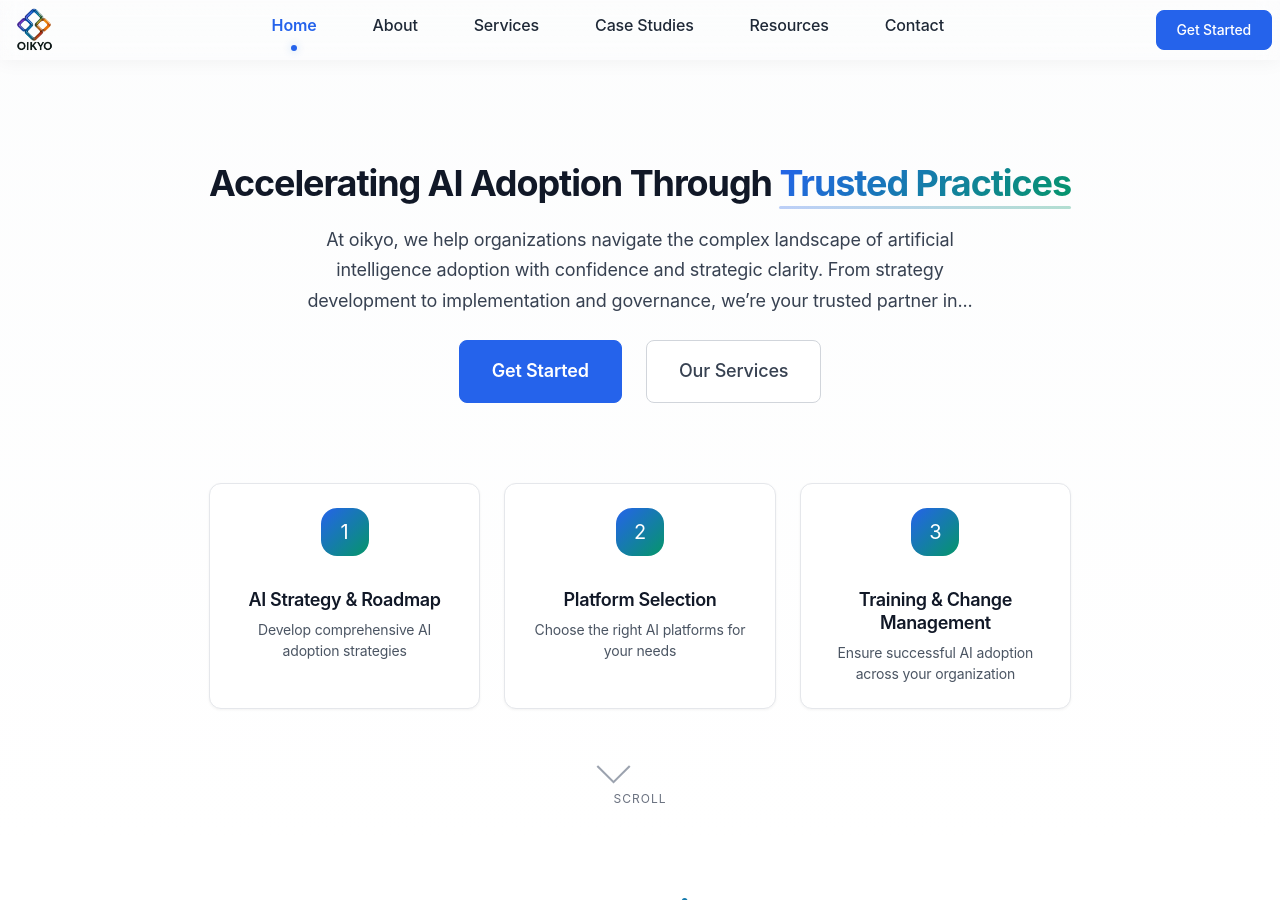
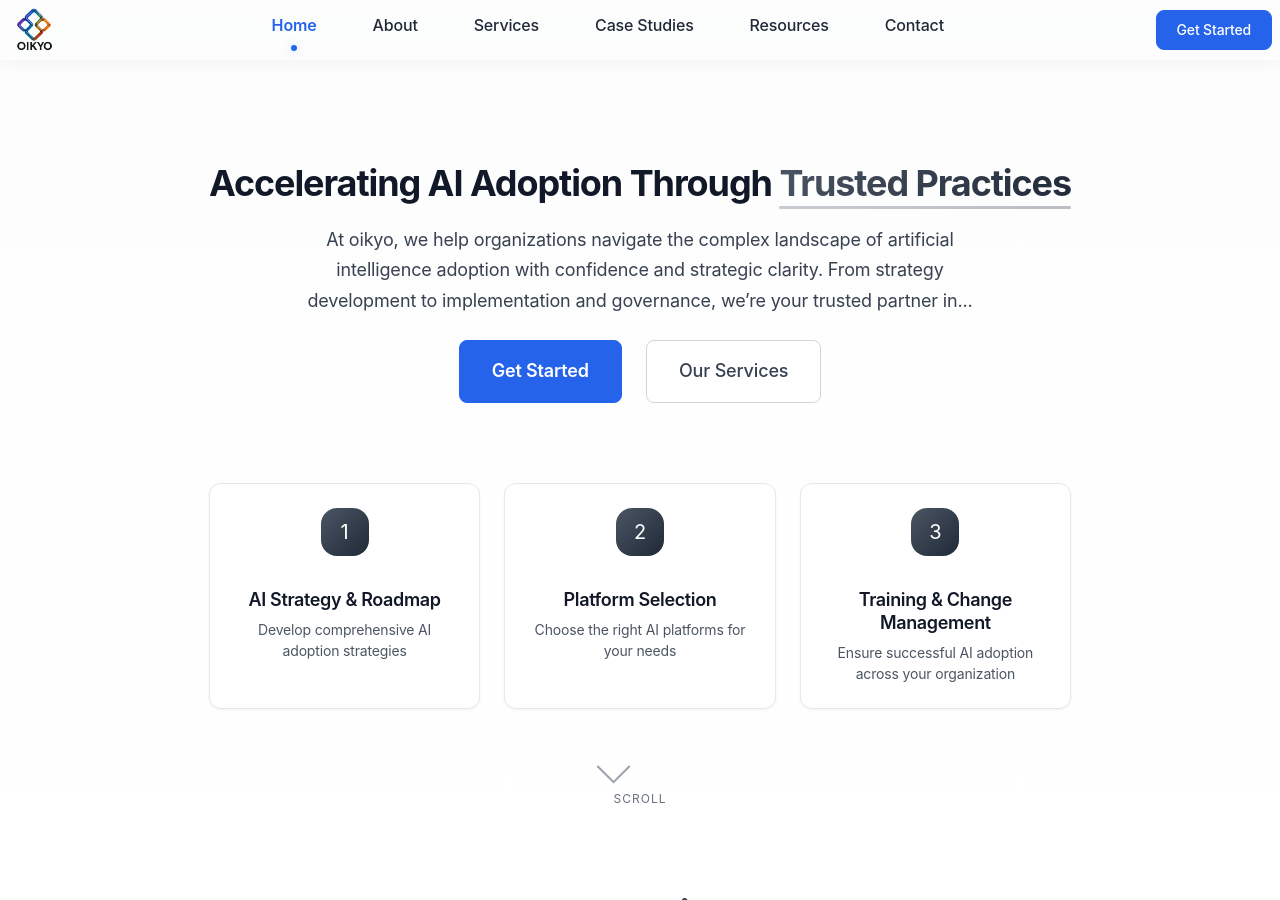
Before and after one commit to oikyoai/oikyo.ai, a Jekyll site: the page built from index.md, in a window 1280 px wide and 900 px high. Built offline with Jekyll 4.4.1, drawn with Linux system fonts in a browser that asks for light colours.

Commit message:
Update gradients to grey-to-dark-grey color scheme

```diff
--- a/_sass/base/_variables.scss
+++ b/_sass/base/_variables.scss
@@ -25,8 +25,8 @@ $card-border: rgba(229, 231, 235, 1);
 $card-shadow: rgba(0, 0, 0, 0.05);
 $card-shadow-hover: rgba(0, 0, 0, 0.1);
 
-// Gradients - Subtle and clean
-$gradient-primary: linear-gradient(135deg, #{$primary-blue} 0%, #{$primary-green} 100%);
+// Gradients - Grey to dark grey
+$gradient-primary: linear-gradient(135deg, #{$gray-600} 0%, #{$gray-800} 100%);
 $gradient-hero: linear-gradient(135deg, #{$gray-50} 0%, #{$white} 100%);
 $gradient-subtle: linear-gradient(135deg, rgba(249, 250, 251, 1) 0%, rgba(255, 255, 255, 1) 100%);
 
```
